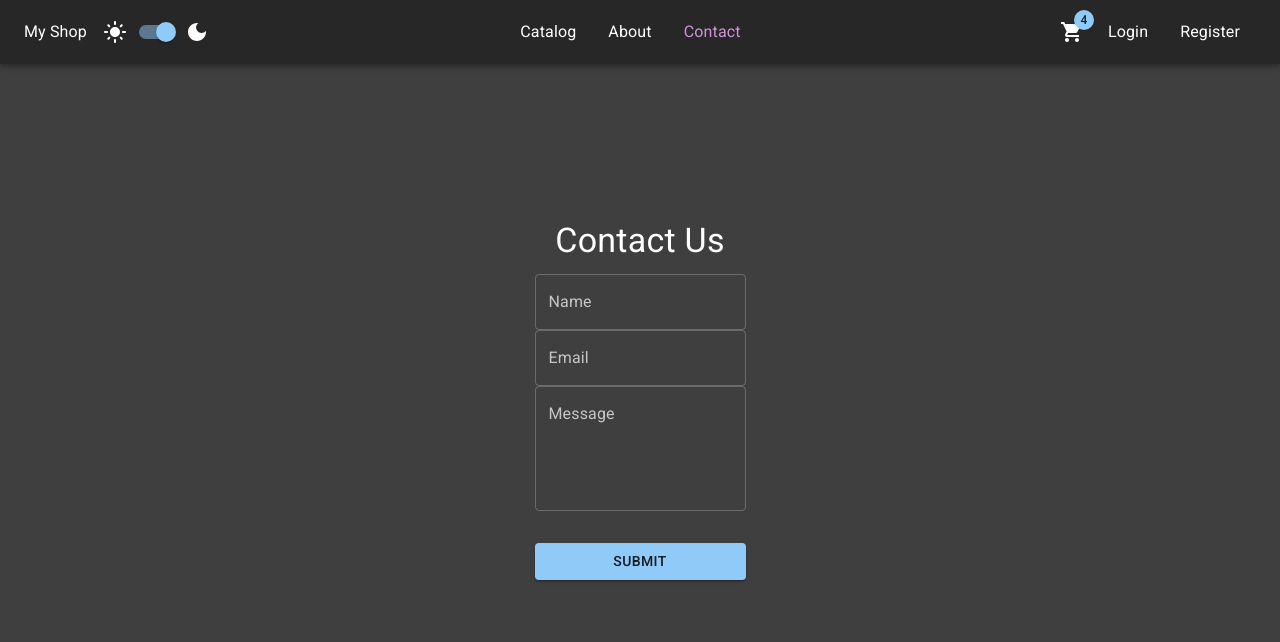
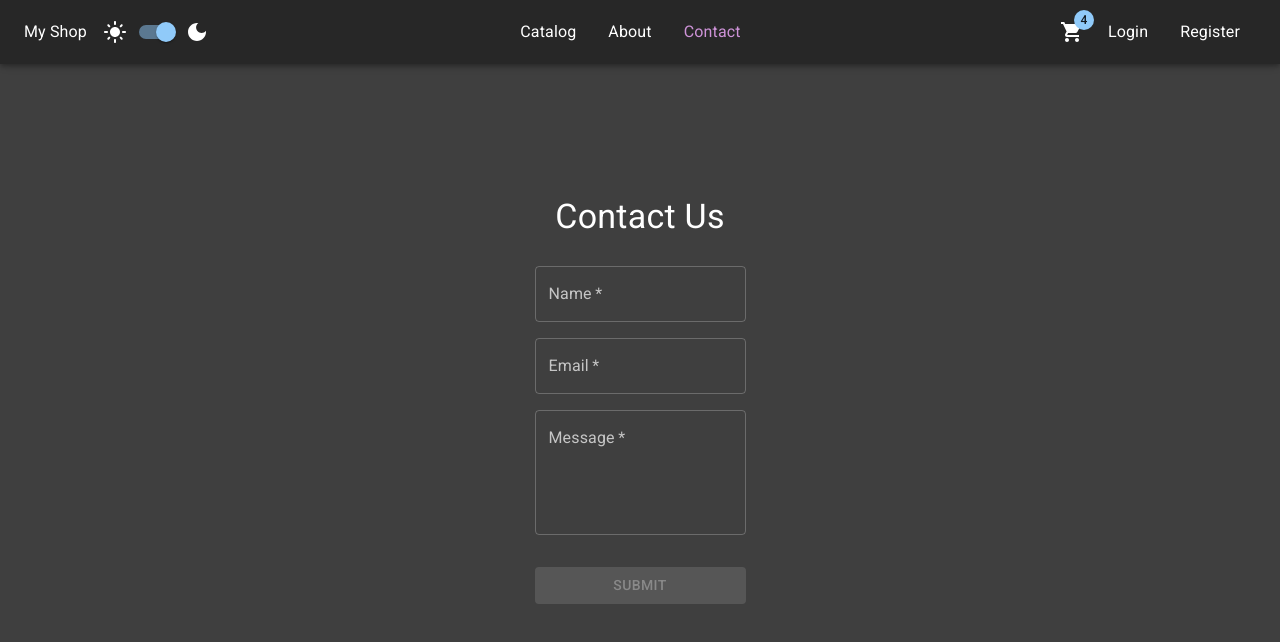
Before and after one commit to arian233/my-shop, a React (Vite) app in the folder client/: page /contact in a window 1280 px wide. Shown: the top 642 px of the page. Built offline with nearby package versions, Linux system fonts and the light colour scheme.

Commit message:
input check added to contact page

```diff
--- a/client/src/components/contact/ContactPage.tsx
+++ b/client/src/components/contact/ContactPage.tsx
@@ -15,8 +15,15 @@ export default function ContactPage() {
   const [submitted, setSubmitted] = useState(false);
   const [error, setError] = useState("");
 
+  const emailRegex = /^[^\s@]+@[^\s@]+\.[^\s@]+$/;
+
   function submit(e: React.FormEvent<HTMLFormElement>) {
     e.preventDefault();
+
+    if (!name || !email || !message) {
+      setError("Please fill in all the fields.");
+      return;
+    }
 
     fetch("https://formcarry.com/s/16fmEuNMRP", {
       method: "POST",
@@ -38,7 +45,11 @@ export default function ContactPage() {
   }
 
   if (error) {
-    return <p>{error}</p>;
+    return (
+      <Typography variant="h4" sx={{ mt: 12, textAlign: "center" }}>
+        {error}
+      </Typography>
+    );
   }
 
   if (submitted) {
@@ -65,16 +76,20 @@ export default function ContactPage() {
       <form onSubmit={submit}>
         <FormControl>
           <TextField
+            sx={{ my: 2 }}
             label="Name"
             fullWidth
             value={name}
             onChange={(e) => setName(e.target.value)}
+            required
           />
           <TextField
+            sx={{ mb: 2 }}
             label="Email"
             fullWidth
             value={email}
             onChange={(e) => setEmail(e.target.value)}
+            required
           />
           <TextField
             label="Message"
@@ -83,11 +98,13 @@ export default function ContactPage() {
             fullWidth
             value={message}
             onChange={(e) => setMessage(e.target.value)}
+            required
           />
           <Button
             variant="contained"
             color="primary"
             type="submit"
+            disabled={!emailRegex.test(email) || !name || !message}
             sx={{ mt: 4 }}
           >
             Submit
```
Also changed, not shown: 2 other files (tests, documents, lock files or other folders).
